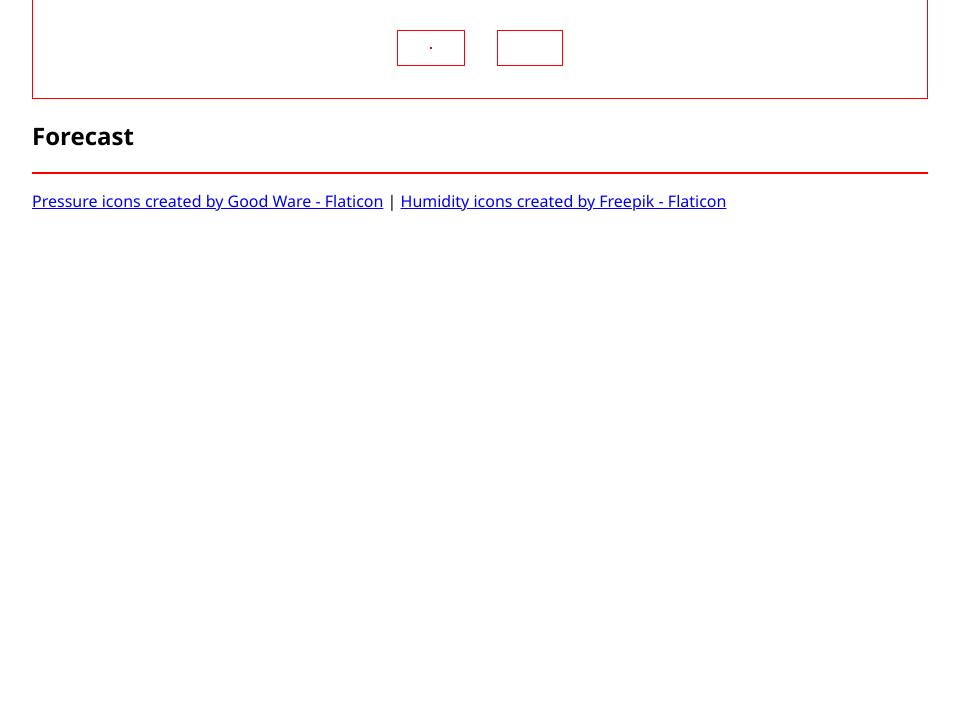
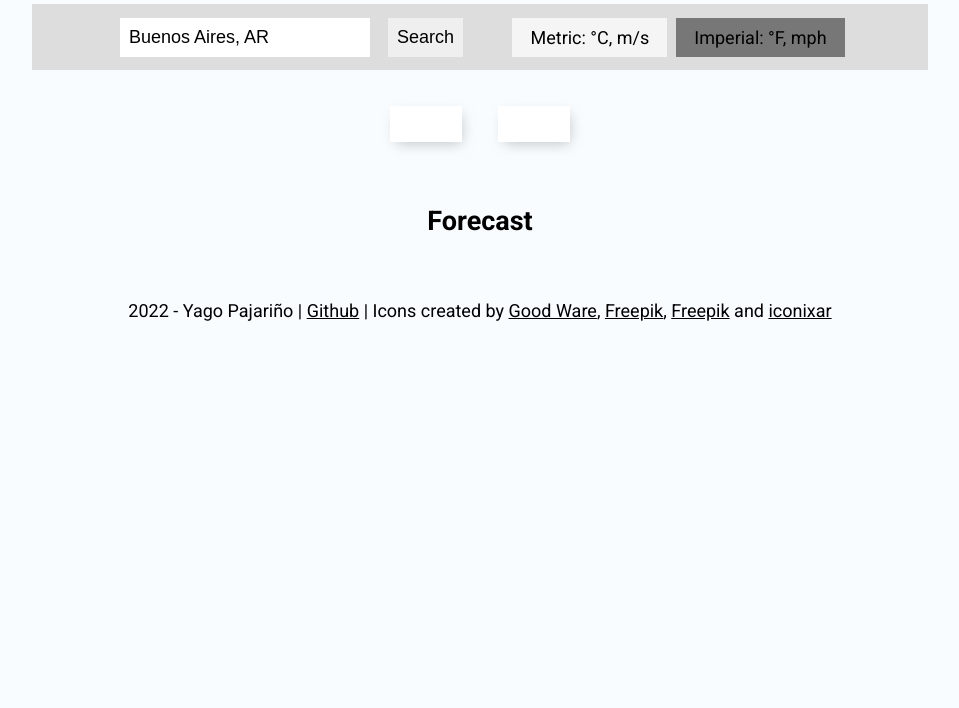
Before and after one commit to yagopajarino/top-weatherApp, a plain HTML site: page index.html in a window 1280 px wide. Shown: the part 92-800 px from the top of the page, without its empty margins (160-1119 px from the left). Drawn offline with Linux system fonts and the light colour scheme; no server answers.

Commit message:
adds style

```diff
--- a/index.html
+++ b/index.html
@@ -5,16 +5,24 @@
     <meta name="viewport" content="width=device-width, initial-scale=1.0">
     <title>TOP: Weather App</title>
     <script src="./main.js" defer></script>
+    <link rel="preconnect" href="https://fonts.googleapis.com">
+    <link rel="preconnect" href="https://fonts.gstatic.com" crossorigin>
+    <link href="https://fonts.googleapis.com/css2?family=Roboto:ital,wght@0,100;0,300;0,400;0,500;0,700;0,900;1,100;1,300;1,400;1,500;1,700;1,900&display=swap" rel="stylesheet">    <link href="https://fonts.googleapis.com/css2?family=Dancing+Script:wght@400;700&family=Open+Sans:wght@400;700&family=Quicksand:wght@300;400;600;700&family=Roboto:ital,wght@0,100;0,300;0,400;0,500;0,700;0,900;1,100;1,300;1,400;1,500;1,700;1,900&display=swap" rel="stylesheet">
+    <link rel="icon" id="icon">
 </head>
 <body>
     <header>
-        <span id="errorMsg"></span>
-        <h1>Weather App</h1>
+        <div id="errorMsg"></div>
+        <h1 class="sectionTitle">Weather App</h1>
     </header>
     <main>
-        <div>
-            <input type="text" id="city" class="cityInput" value='Buenos Aires, AR' placeholder="Eg: Buenos Aires, AR">
-            <button id="getWeaterButton">Get Weather</button>
+        <div class="searchBar">
+            <input autocomplete="off" type="text" id="city" class="cityInput" value='Buenos Aires, AR' placeholder="Eg: Buenos Aires, AR">
+            <button id="getWeaterButton">Search</button>
+            <div class="switch-container">
+                <div id="metric" class="option selected">Metric: °C, m/s</div>
+                <div id="imperial" class="option">Imperial: °F, mph</div>
+            </div>
         </div>
         <div class="container">
             <div class="cont datosPrincipales">
@@ -24,13 +32,13 @@
             <div class="cont datosSecundarios">
             </div>
         </div>
-        <h2>Forecast</h2>
+        <h2 class="sectionTitle">Forecast</h2>
         <div class="container forecast">
         </div>
     </main>
     <footer>
-        <a href="https://www.flaticon.com/free-icons/pressure" title="pressure icons">Pressure icons created by Good Ware - Flaticon</a> |
-        <a href="https://www.flaticon.com/free-icons/humidity" title="humidity icons">Humidity icons created by Freepik - Flaticon</a>
+        <p>2022 - Yago Pajariño | <a href="https://github.com/yagopajarino/top-weatherApp">Github</a> | Icons created by <a href="https://www.flaticon.com/free-icons/pressure" title="pressure icons">Good Ware</a>,
+        <a href="https://www.flaticon.com/free-icons/humidity" title="humidity icons">Freepik</a>, <a href="https://www.flaticon.com/free-icons/temperature" title="temperature icons">Freepik</a> and <a href="https://www.flaticon.es/iconos-gratis/clima" title="clima iconos">iconixar</a></p>
     </footer>
 </body>
 </html>
```
Also changed, not shown: main.js (+22 -2 lines), a6d0b7d87d2022baaf47.png (added), b279b0593056e5c30734.png (added).
